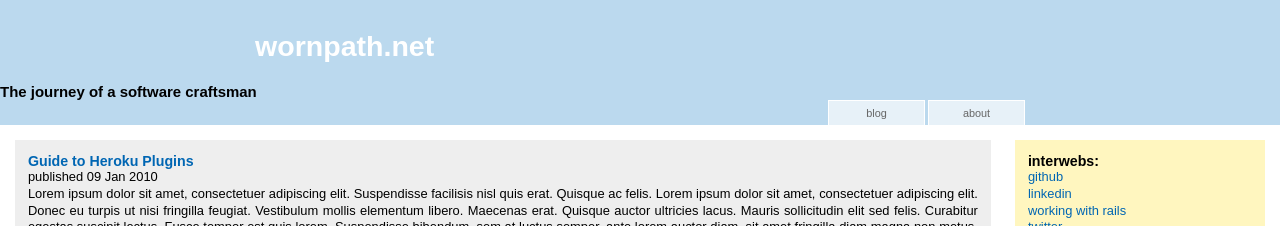
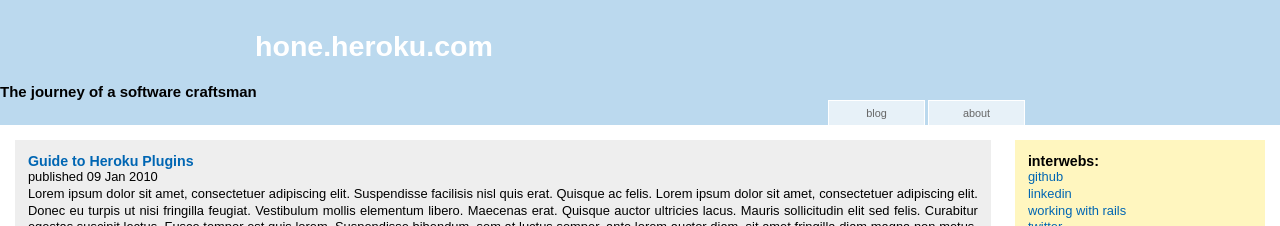
Before and after one commit to hone/wornpath, a Jekyll site: the page built from index.html, in a window 1280 px wide. Shown: the top 226 px of the page. Built offline with Jekyll 4.4.1, drawn with Linux system fonts in a browser that asks for light colours.

Commit message:
change wornpath.net to hone.heroku.com for now

```diff
--- a/_layouts/default.html
+++ b/_layouts/default.html
@@ -2,13 +2,13 @@
 <!DOCTYPE html PUBLIC "-//W3C//DTD XHTML 1.0 Strict//EN" "http://www.w3.org/TR/xhtml1/DTD/xhtml1-strict.dtd">
 <html xmlns="http://www.w3.org/1999/xhtml" xml:lang="en" lang="en">
 	<head>
-		<title>wornpath.net - {{ page.title }}</title>
+		<title>hone.heroku.com - {{ page.title }}</title>
 		<link rel="stylesheet" type="text/css" href="/css/style.css" media="screen" />
 		<meta name="author" content="Terence Lee" />
 	</head>
 	<body>
 		<div id="header">
-			<h1>wornpath.net</h1>
+			<h1>hone.heroku.com</h1>
 			<h2>The journey of a software craftsman</h2>
 			<div id="menu">
 				<ul id="nav">
--- a/index.html
+++ b/index.html
@@ -1,6 +1,6 @@
 ---
 layout: default
-title: wornpath.net
+title: hone.heroku.com
 ---
 {% assign first_post = site.posts.first %}
 <h2><a href="{{ first_post.url }}">{{ first_post.title }}</a></h2>
```
Also changed, not shown: 3 other files.
